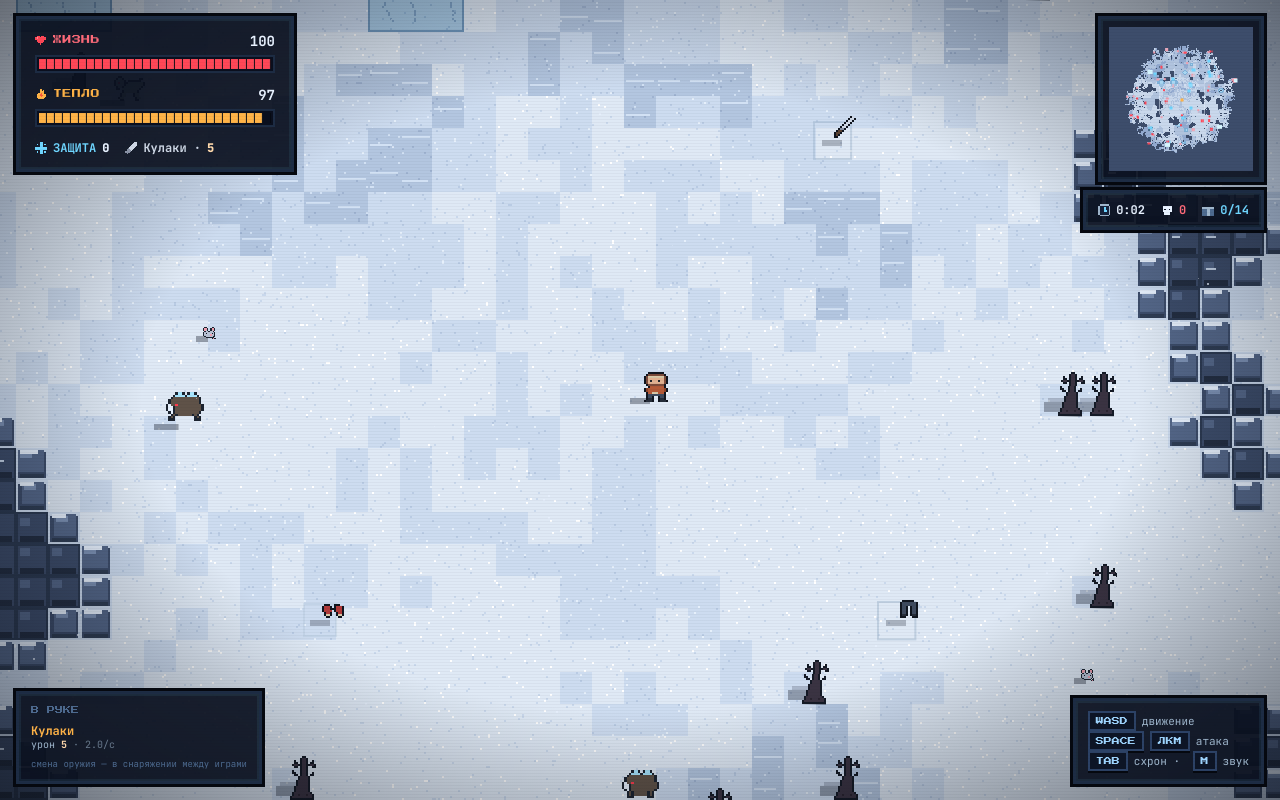
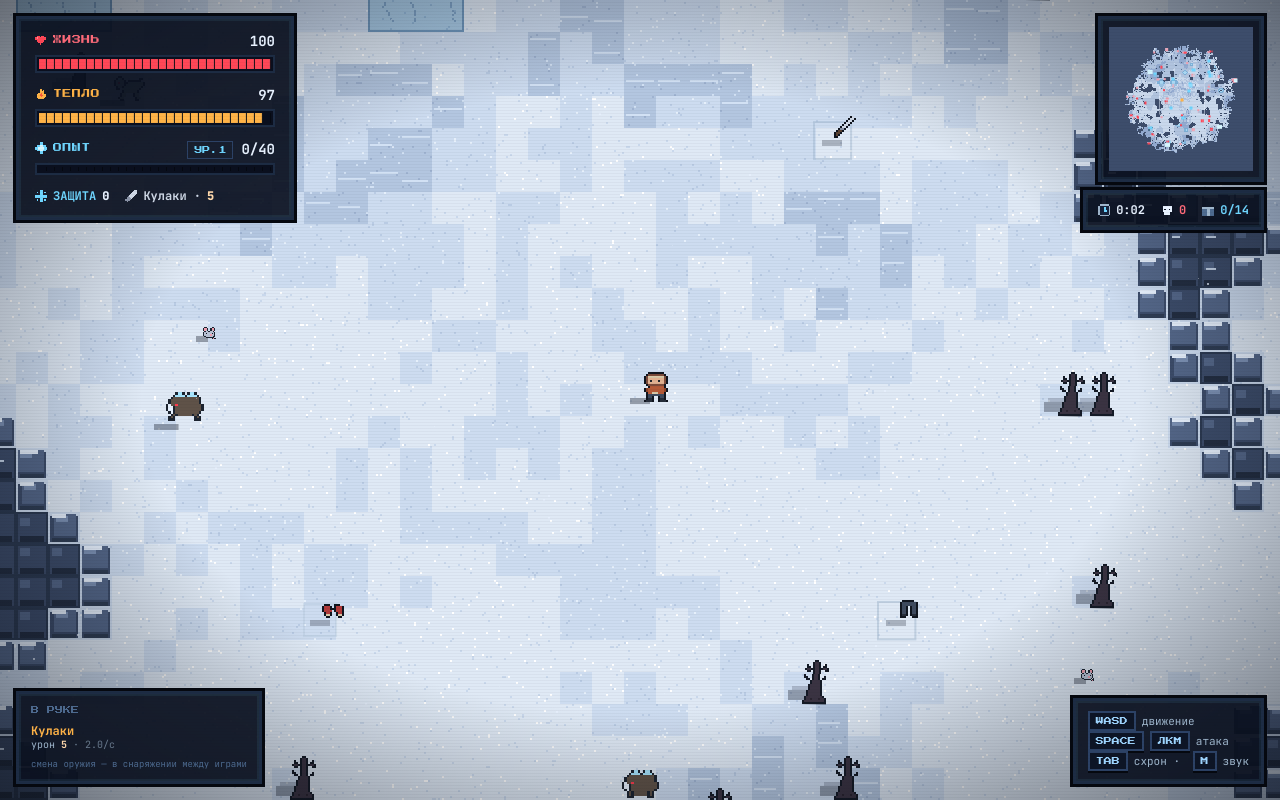
Before and after one commit to eric-cox/cyberia-dev, a React (Vite) app: page / in a window 1280 px wide. Both pictures are taken after a click on the button "ВЫЙТИ НА МОРОЗ". Built offline with nearby package versions, Linux system fonts and the light colour scheme.

Commit message:
task snapshot b44d35f9-a1d5-4df3-bc46-a612d5884940

```diff
--- a/src/game/Game.js
+++ b/src/game/Game.js
@@ -118,7 +118,6 @@ export default class Game {
     });
     b.on("death", ({ time, kills }) => {
       this.sfx.death();
-      this.sfx.setWind(1);
       this.camera.addTrauma(0.9);
       this.store.recordRun({ time, kills, victory: false });
       this.hooks.onState && this.hooks.onState("dead");
@@ -149,9 +148,11 @@ export default class Game {
     this.camera.update(dt);
     this.renderer.render(this.sim, this.camera, dt);
 
-    // вой пурги усиливается с замерзанием
+    // вой пурги усиливается с замерзанием; вне забега
+    // (экран смерти, меню) плавно затухает до тишины
     if (this.sim.state === "playing")
       this.sfx.setWind(clamp(1 - this.sim.heat / this.diff.player.maxHeat, 0, 1));
+    else this.sfx.setWind(0);
 
     // снапшот для HUD — по таймеру (событийные — внутри wireEvents)
     this.snapTimer -= dt;
--- a/src/ui/HUD.tsx
+++ b/src/ui/HUD.tsx
@@ -143,6 +143,12 @@ export const IcoHeart = ({ size = 12 }: { size?: number }) => (
     <path d="M1 2H2V3H1Z" fill="#ff8a94" />
   </svg>
 );
+export const IcoStar = ({ size = 12 }: { size?: number }) => (
+  <svg width={size} height={size} viewBox="0 0 8 8" shapeRendering="crispEdges" aria-hidden>
+    <path d="M3 0H5V2H7V3H8V5H7V6H5V8H3V6H1V5H0V3H1V2H3Z" fill="#6fd6ff" />
+    <path d="M3 2H5V3H6V5H5V6H3V5H2V3H3Z" fill="#d6f6ff" />
+  </svg>
+);
 
 // ---------- шкала с «хвостом» расхода ----------
 // disp догоняет значение быстро, ghost тянется медленно —
@@ -266,6 +272,73 @@ function VitalBar({
 const heatColor = (pct: number) =>
   pct > 50 ? "#ffb347" : pct > 25 ? "#ff8c42" : "#ff4757";
 
+// ---------- шкала опыта ----------
+// Заполняется по мере убийств; при новом уровне (xp сбрасывается)
+// быстро опустошается. Уровень вынесен в отдельный значок.
+function XpBar({ xp, xpNext, level }: { xp: number; xpNext: number; level: number }) {
+  const target = xpNext > 0 ? xp / xpNext : 0;
+  const [disp, setDisp] = useState(target);
+
+  useEffect(() => {
+    let raf = 0;
+    let last = performance.now();
+    const loop = (now: number) => {
+      const dt = Math.min(0.05, (now - last) / 1000);
+      last = now;
+      setDisp((prev) => {
+        // подъём плавный, сброс (уровень) — почти мгновенный
+        const speed = target > prev ? 6 : 14;
+        const nv = prev + (target - prev) * Math.min(1, dt * speed);
+        if (Math.abs(nv - prev) < 0.002) return prev;
+        return nv;
+      });
+      raf = requestAnimationFrame(loop);
+    };
+    raf = requestAnimationFrame(loop);
+    return () => cancelAnimationFrame(raf);
+  }, [target]);
+
+  const pct = Math.max(0, Math.min(100, disp * 100));
+
+  return (
+    <div>
+      <div className="flex items-baseline justify-between mb-1">
+        <span className="font-pixel text-[9px] tracking-wider flex items-center gap-1.5 text-[#6fd6ff]">
+          <IcoStar />
+          ОПЫТ
+        </span>
+        <span className="flex items-baseline gap-2">
+          <span className="font-pixel text-[8px] px-1.5 py-0.5 border border-[#2c4266] text-[#6fd6ff]">
+            УР.{level}
+          </span>
+          <span className="font-term font-bold text-sm tabular-nums text-[#e8f2ff]">
+            {xp}/{xpNext}
+          </span>
+        </span>
+      </div>
+      <div className="relative w-60 h-[12px] bg-[#0a0f1e] border-2 border-[#1d2c44] p-[2px]">
+        <div className="relative h-full overflow-hidden">
+          <div
+            className="absolute inset-y-0 left-0"
+            style={{
+              width: `${pct}%`,
+              background:
+                "repeating-linear-gradient(90deg, #6fd6ff 0px, #6fd6ff 6px, #6fd6ffcc 6px, #6fd6ffcc 8px)",
+            }}
+          />
+          <div
+            className="absolute inset-0"
+            style={{
+              background:
+                "repeating-linear-gradient(90deg, rgba(5,8,15,0) 0px, rgba(5,8,15,0) 7px, rgba(5,8,15,0.85) 7px, rgba(5,8,15,0.85) 8px)",
+            }}
+          />
+        </div>
+      </div>
+    </div>
+  );
+}
+
 // ---------- HUD ----------
 function HUD({
   snap,
@@ -302,6 +375,7 @@ function HUD({
           lowAt={25}
           colorFor={heatColor}
         />
+        <XpBar xp={snap.xp} xpNext={snap.xpNext} level={snap.level} />
         <div className="flex items-center gap-4">
           <span className="flex items-center gap-1.5 font-term text-[12px] font-bold text-[#6fd6ff]">
             <IcoSnow /> ЗАЩИТА <b className="text-[#e8f2ff]">{snap.insulation}</b>
```
